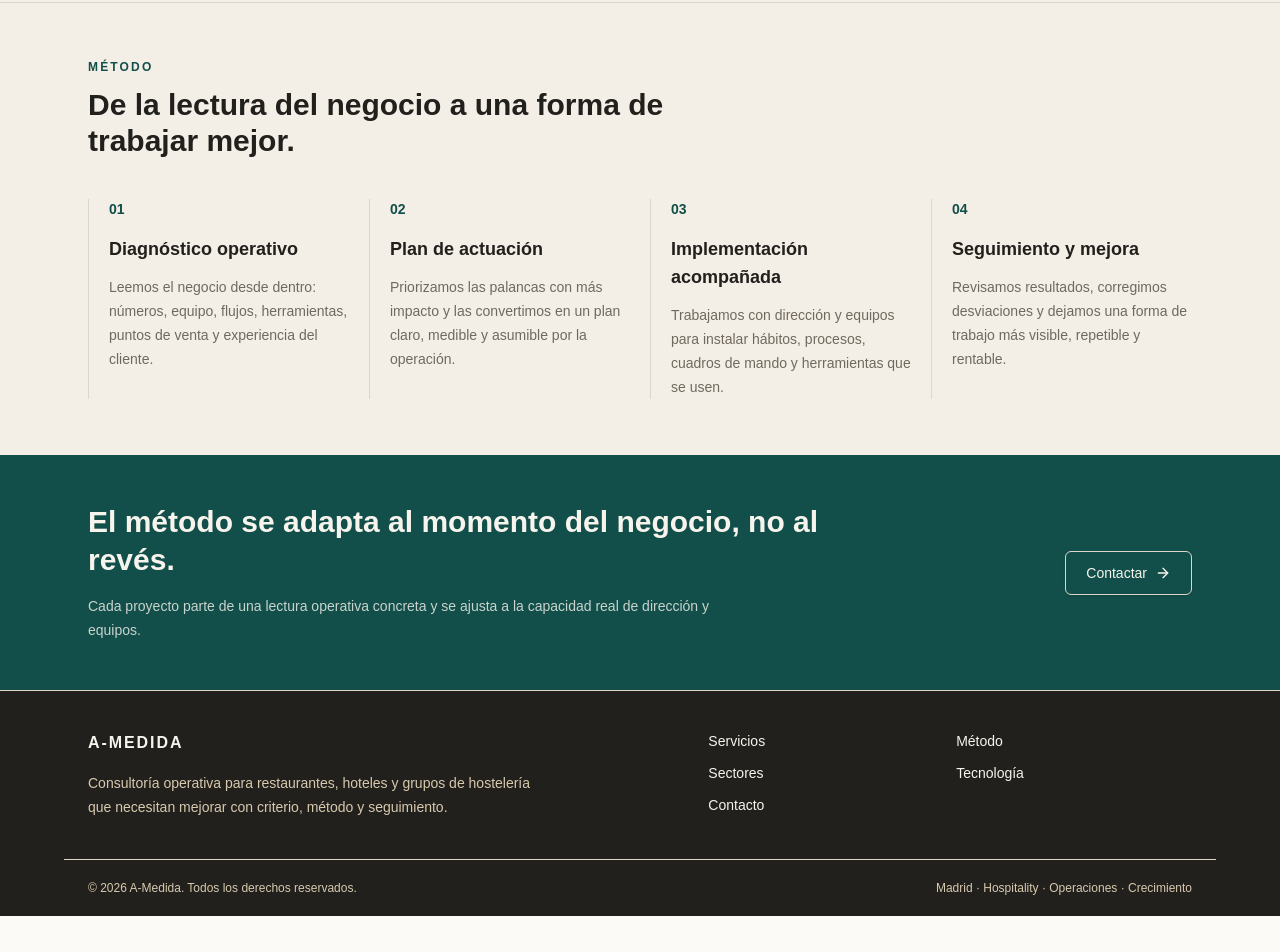
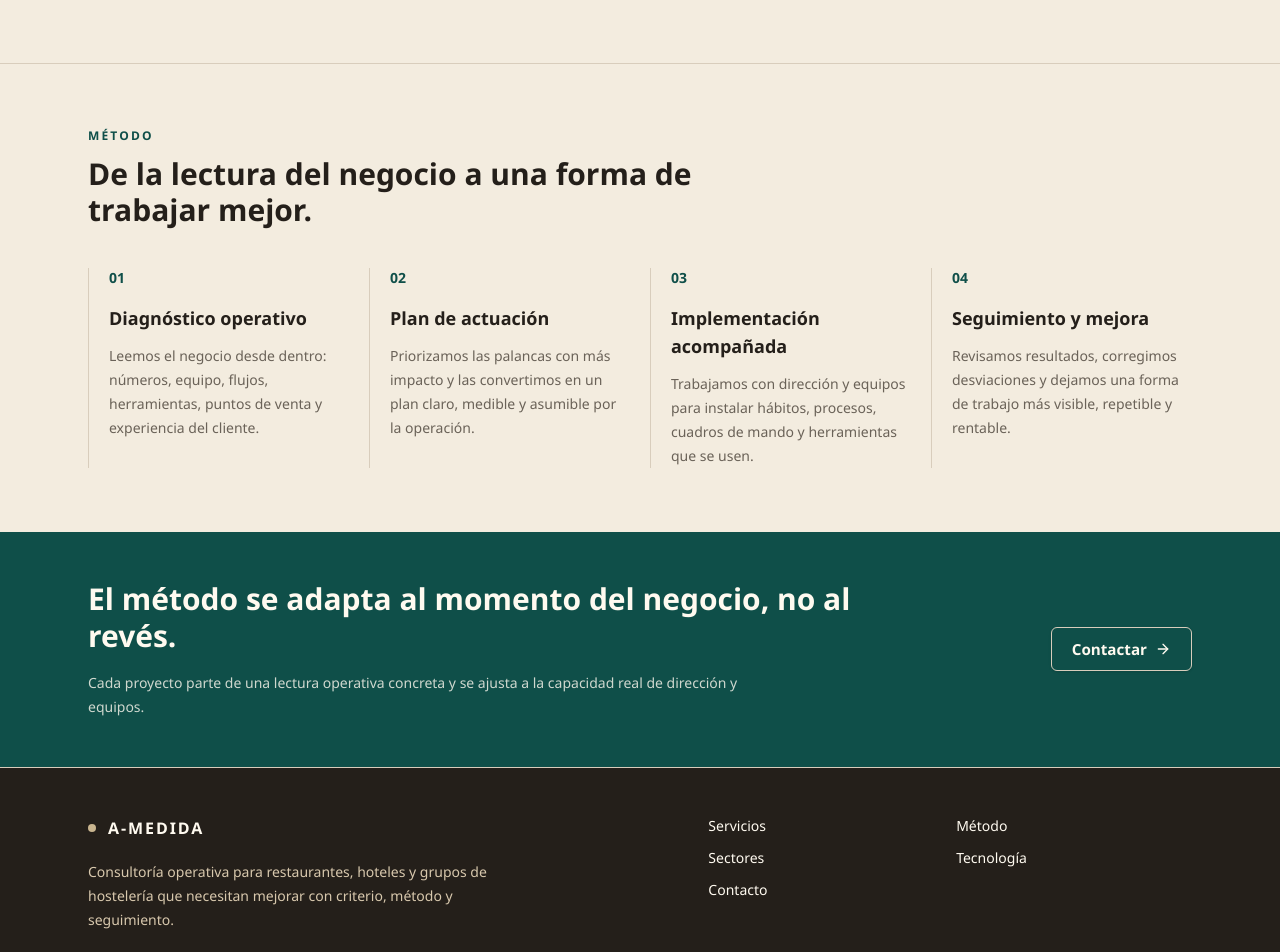
Before and after one commit to javiermatillasantiago1987-cell/a-medida-web, a Next.js app: page /metodo in a window 1280 px wide. Shown: the part 480-1432 px from the top of the page. Before the commit the page ends 1396 px from the top, so only its background shows below. Built offline with nearby package versions, Linux system fonts and the light colour scheme.

Commit message:
Establish visual identity foundation

```diff
--- a/src/app/contacto/page.tsx
+++ b/src/app/contacto/page.tsx
@@ -44,14 +44,14 @@ export default function ContactoPage() {
           <ul className="mt-6 space-y-4">
             {contactPageContent.contact.reasons.map((reason) => (
               <li
-                className="border-l pl-4 text-sm leading-6 text-muted-foreground"
+                className="border-l border-primary/30 pl-4 text-sm leading-6 text-muted-foreground"
                 key={reason}
               >
                 {reason}
               </li>
             ))}
           </ul>
-          <div className="mt-8 rounded-md bg-[#f4efe6] p-5">
+          <div className="mt-8 rounded-md border bg-section p-5">
             <p className="text-sm font-semibold">
               {contactPageContent.contact.response.title}
             </p>
@@ -60,7 +60,7 @@ export default function ContactoPage() {
             </p>
           </div>
         </div>
-        <div className="rounded-lg border bg-[#f4efe6] p-6">
+        <div className="rounded-lg border bg-section p-6">
           <h2 className="text-xl font-semibold">
             {contactPageContent.contact.nextSteps.title}
           </h2>
--- a/src/app/globals.css
+++ b/src/app/globals.css
@@ -1,25 +1,29 @@
 @import "tailwindcss";
 
 :root {
-  --background: #fbfaf7;
-  --foreground: #22201d;
-  --card: #ffffff;
-  --card-foreground: #22201d;
-  --popover: #ffffff;
-  --popover-foreground: #22201d;
-  --primary: #124f4a;
-  --primary-foreground: #f7f4ed;
-  --secondary: #ece6da;
-  --secondary-foreground: #2a2925;
-  --muted: #eee9df;
-  --muted-foreground: #6f695f;
-  --accent: #d7c9ae;
-  --accent-foreground: #24211d;
+  --background: #fbf8f1;
+  --foreground: #241f1a;
+  --card: #fffdf8;
+  --card-foreground: #241f1a;
+  --popover: #fffdf8;
+  --popover-foreground: #241f1a;
+  --primary: #0f4f49;
+  --primary-foreground: #fffaf0;
+  --secondary: #eee6d8;
+  --secondary-foreground: #2c271f;
+  --muted: #efe8dc;
+  --muted-foreground: #6a6258;
+  --accent: #c9b58f;
+  --accent-foreground: #2b241a;
   --destructive: #8f2d2d;
   --destructive-foreground: #fff7f2;
-  --border: #ded6c9;
-  --input: #ded6c9;
-  --ring: #124f4a;
+  --border: #d8cdbc;
+  --input: #d8cdbc;
+  --ring: #0f4f49;
+  --section: #f3ecdf;
+  --section-strong: #ebe0cf;
+  --dark: #241f1a;
+  --dark-muted: #d8c8ad;
   --radius: 0.5rem;
 }
 
@@ -43,6 +47,10 @@
   --color-border: var(--border);
   --color-input: var(--input);
   --color-ring: var(--ring);
+  --color-section: var(--section);
+  --color-section-strong: var(--section-strong);
+  --color-dark: var(--dark);
+  --color-dark-muted: var(--dark-muted);
   --radius-sm: calc(var(--radius) - 4px);
   --radius-md: calc(var(--radius) - 2px);
   --radius-lg: var(--radius);
@@ -59,15 +67,35 @@ html {
 body {
   background: var(--background);
   color: var(--foreground);
-  font-family: Arial, Helvetica, sans-serif;
+  font-family:
+    "Aptos",
+    "Segoe UI",
+    "Helvetica Neue",
+    Arial,
+    sans-serif;
+  font-size: 16px;
+  line-height: 1.5;
   text-rendering: optimizeLegibility;
+  -webkit-font-smoothing: antialiased;
+  font-feature-settings: "kern";
 }
 
 ::selection {
-  background: #124f4a;
-  color: #f7f4ed;
+  background: var(--primary);
+  color: var(--primary-foreground);
 }
 
 a {
   text-underline-offset: 4px;
 }
+
+:focus-visible {
+  outline: 2px solid var(--ring);
+  outline-offset: 3px;
+}
+
+h1,
+h2,
+h3 {
+  letter-spacing: 0;
+}
--- a/src/components/sections/cta-section.tsx
+++ b/src/components/sections/cta-section.tsx
@@ -22,7 +22,7 @@ export function CtaSection({ content }: CtaSectionProps) {
         </div>
         <Button
           asChild
-          className="border-white/40 bg-transparent text-primary-foreground hover:bg-white hover:text-primary"
+          className="border-white/45 bg-transparent text-primary-foreground hover:bg-primary-foreground hover:text-primary"
           size="lg"
           variant="outline"
         >
--- a/src/components/sections/diagnostic-section.tsx
+++ b/src/components/sections/diagnostic-section.tsx
@@ -28,13 +28,13 @@ export function DiagnosticSection({ content }: DiagnosticSectionProps) {
             </p>
           ) : null}
         </div>
-        <div className="rounded-lg border bg-card">
+        <div className="rounded-lg border bg-card shadow-sm">
           {content.items.map((item, index) => (
             <article
               className="grid gap-4 border-b p-5 last:border-b-0 sm:grid-cols-[3rem_1fr]"
               key={item.title}
             >
-              <p className="text-sm font-semibold text-primary">
+              <p className="flex h-9 w-9 items-center justify-center rounded-md bg-section text-sm font-semibold text-primary">
                 {String(index + 1).padStart(2, "0")}
               </p>
               <div>
--- a/src/components/sections/evidence-section.tsx
+++ b/src/components/sections/evidence-section.tsx
@@ -6,7 +6,7 @@ type EvidenceSectionProps = {
 
 export function EvidenceSection({ content }: EvidenceSectionProps) {
   return (
-    <section className="border-y bg-[#f4efe6]">
+    <section className="border-y bg-section">
       <div className="mx-auto grid w-full max-w-6xl gap-10 px-4 py-14 sm:px-6 md:grid-cols-[0.85fr_1.15fr] md:py-16">
         <div>
           {content.intro.eyebrow ? (
@@ -23,7 +23,7 @@ export function EvidenceSection({ content }: EvidenceSectionProps) {
             </p>
           ) : null}
         </div>
-        <div className="divide-y rounded-lg border bg-background">
+        <div className="divide-y rounded-lg border bg-background shadow-sm">
           {content.items.map((item) => (
             <article className="grid gap-4 p-5 sm:grid-cols-[0.7fr_1fr]" key={item.title}>
               <div>
@@ -34,7 +34,7 @@ export function EvidenceSection({ content }: EvidenceSectionProps) {
               </div>
               <ul className="grid gap-2 text-sm leading-6 text-muted-foreground">
                 {item.items.map((detail) => (
-                  <li className="border-l pl-3" key={detail}>
+                  <li className="border-l border-primary/30 pl-3" key={detail}>
                     {detail}
                   </li>
                 ))}
--- a/src/components/sections/method-steps.tsx
+++ b/src/components/sections/method-steps.tsx
@@ -7,8 +7,8 @@ type MethodStepsProps = {
 
 export function MethodSteps({ intro, items }: MethodStepsProps) {
   return (
-    <section className="bg-[#f4efe6]">
-      <div className="mx-auto w-full max-w-6xl px-4 py-14 sm:px-6">
+    <section className="bg-section">
+      <div className="mx-auto w-full max-w-6xl px-4 py-16 sm:px-6">
         <div className="max-w-2xl">
           {intro.eyebrow ? (
             <p className="text-xs font-semibold tracking-[0.18em] text-primary uppercase">
@@ -24,7 +24,7 @@ export function MethodSteps({ intro, items }: MethodStepsProps) {
         </div>
         <div className="mt-10 grid gap-5 md:grid-cols-4">
           {items.map((step, index) => (
-            <article className="border-l pl-5" key={step.title}>
+            <article className="border-l border-primary/30 pl-5" key={step.title}>
               <p className="text-sm font-semibold text-primary">
                 {String(index + 1).padStart(2, "0")}
               </p>
--- a/src/components/sections/page-hero.tsx
+++ b/src/components/sections/page-hero.tsx
@@ -15,13 +15,13 @@ export function PageHero({
   proofPoints,
 }: PageHeroProps) {
   return (
-    <section className="border-b bg-[#f4efe6]">
+    <section className="border-b bg-section">
       <div className="mx-auto grid w-full max-w-6xl gap-10 px-4 py-16 sm:px-6 md:grid-cols-[1.2fr_0.8fr] md:items-end md:py-24">
         <div>
           <p className="text-xs font-semibold tracking-[0.18em] text-primary uppercase">
             {eyebrow}
           </p>
-          <h1 className="mt-5 max-w-4xl text-4xl font-semibold leading-[1.05] sm:text-5xl md:text-6xl">
+          <h1 className="mt-5 max-w-4xl text-4xl font-semibold leading-[1.04] text-balance sm:text-5xl md:text-6xl">
             {title}
           </h1>
           {proofPoints?.length ? (
@@ -34,7 +34,7 @@ export function PageHero({
             </div>
           ) : null}
         </div>
-        <div className="rounded-lg border bg-background/80 p-5 shadow-sm md:p-6">
+        <div className="rounded-lg border bg-card/85 p-5 shadow-sm md:p-6">
           <p className="text-base leading-7 text-muted-foreground sm:text-lg">
             {description}
           </p>
--- a/src/components/site/footer.tsx
+++ b/src/components/site/footer.tsx
@@ -5,21 +5,25 @@ import { siteContent } from "@/content/site";
 
 export function Footer() {
   return (
-    <footer className="border-t bg-[#22201d] text-[#f7f4ed]">
-      <div className="mx-auto grid w-full max-w-6xl gap-10 px-4 py-10 sm:px-6 md:grid-cols-[1.2fr_1fr]">
+    <footer className="border-t border-dark bg-dark text-primary-foreground">
+      <div className="mx-auto grid w-full max-w-6xl gap-10 px-4 py-12 sm:px-6 md:grid-cols-[1.2fr_1fr]">
         <div>
-          <p className="text-base font-semibold tracking-[0.12em] uppercase">
+          <p className="flex items-center gap-3 text-base font-semibold tracking-[0.12em] uppercase">
+            <span aria-hidden="true" className="h-2 w-2 rounded-full bg-accent" />
             {siteContent.name}
           </p>
-          <p className="mt-4 max-w-md text-sm leading-6 text-[#d7c9ae]">
+          <p className="mt-5 max-w-md text-sm leading-6 text-dark-muted">
             {siteContent.footer.description}
           </p>
         </div>
         <nav aria-label="Navegación secundaria">
-          <ul className="grid grid-cols-2 gap-3 text-sm text-[#f7f4ed]">
+          <ul className="grid grid-cols-2 gap-3 text-sm text-primary-foreground">
             {navigationItems.map((item) => (
               <li key={item.href}>
-                <Link className="hover:underline" href={item.href}>
+                <Link
+                  className="transition-colors hover:text-dark-muted hover:underline"
+                  href={item.href}
+                >
                   {item.label}
                 </Link>
               </li>
@@ -27,7 +31,7 @@ export function Footer() {
           </ul>
         </nav>
       </div>
-      <div className="mx-auto flex w-full max-w-6xl flex-col gap-2 border-t border-white/15 px-4 py-5 text-xs text-[#d7c9ae] sm:px-6 md:flex-row md:items-center md:justify-between">
+      <div className="mx-auto flex w-full max-w-6xl flex-col gap-2 border-t border-white/15 px-4 py-5 text-xs text-dark-muted sm:px-6 md:flex-row md:items-center md:justify-between">
         <p>{siteContent.footer.copyright}</p>
         <p>{siteContent.footer.locationLine}</p>
       </div>
--- a/src/components/ui/button.tsx
+++ b/src/components/ui/button.tsx
@@ -5,20 +5,20 @@ import { cva, type VariantProps } from "class-variance-authority";
 import { cn } from "@/lib/utils";
 
 const buttonVariants = cva(
-  "inline-flex items-center justify-center gap-2 whitespace-nowrap rounded-md text-sm font-medium transition-colors focus-visible:outline-none focus-visible:ring-2 focus-visible:ring-ring focus-visible:ring-offset-2 disabled:pointer-events-none disabled:opacity-50",
+  "inline-flex items-center justify-center gap-2 whitespace-nowrap rounded-md text-sm font-semibold transition-colors focus-visible:outline-none focus-visible:ring-2 focus-visible:ring-ring focus-visible:ring-offset-2 disabled:pointer-events-none disabled:opacity-50",
   {
     variants: {
       variant: {
         default:
           "bg-primary text-primary-foreground shadow-sm hover:bg-primary/90",
         outline:
-          "border border-input bg-background shadow-sm hover:bg-accent hover:text-accent-foreground",
-        ghost: "hover:bg-accent hover:text-accent-foreground",
+          "border border-input bg-background/80 shadow-sm hover:border-primary/40 hover:bg-section hover:text-foreground",
+        ghost: "hover:bg-section hover:text-foreground",
       },
       size: {
         default: "h-10 px-4 py-2",
         sm: "h-9 rounded-md px-3",
-        lg: "h-11 rounded-md px-5",
+        lg: "h-11 rounded-md px-5 text-[0.95rem]",
       },
     },
     defaultVariants: {
```
Also changed, not shown: src/components/sections/card-grid.tsx (+8 -4 lines), src/components/sections/operating-rhythm-section.tsx (+7 -7 lines), src/components/site/header.tsx (+12 -8 lines).
